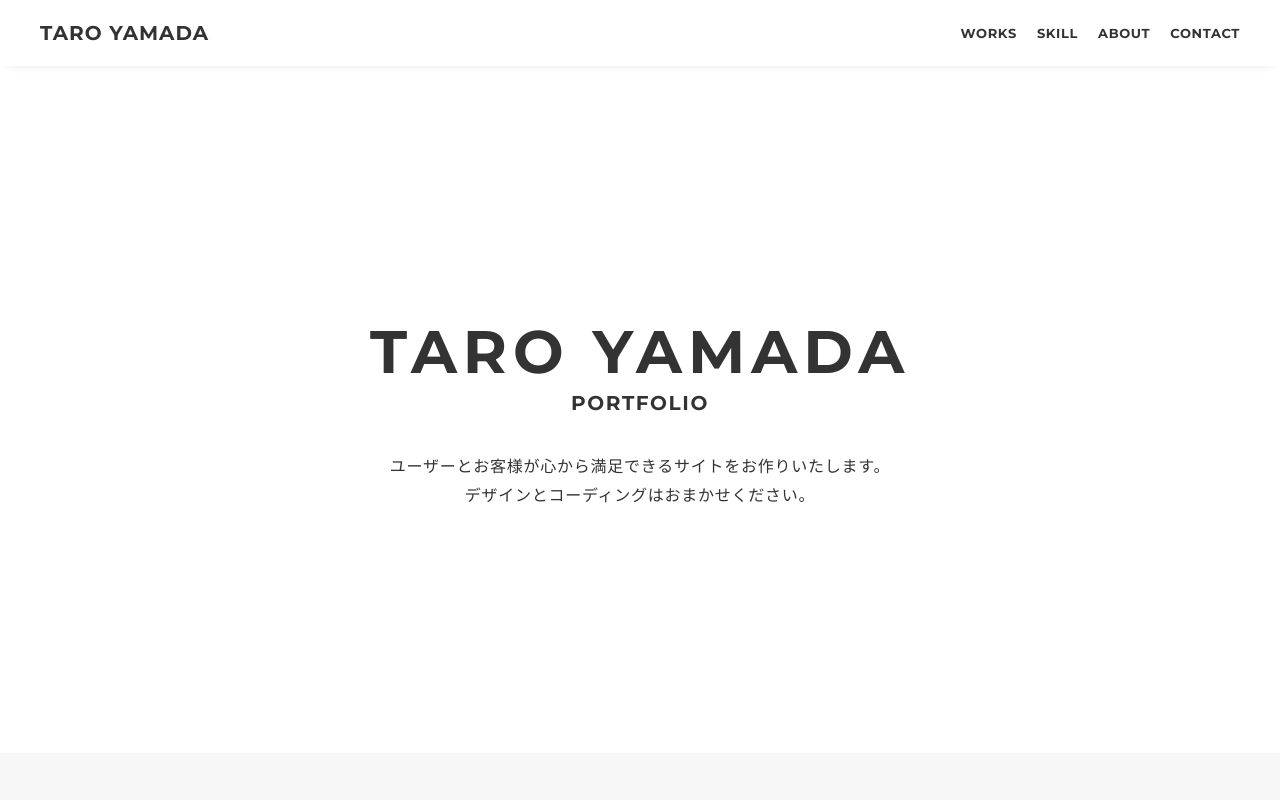
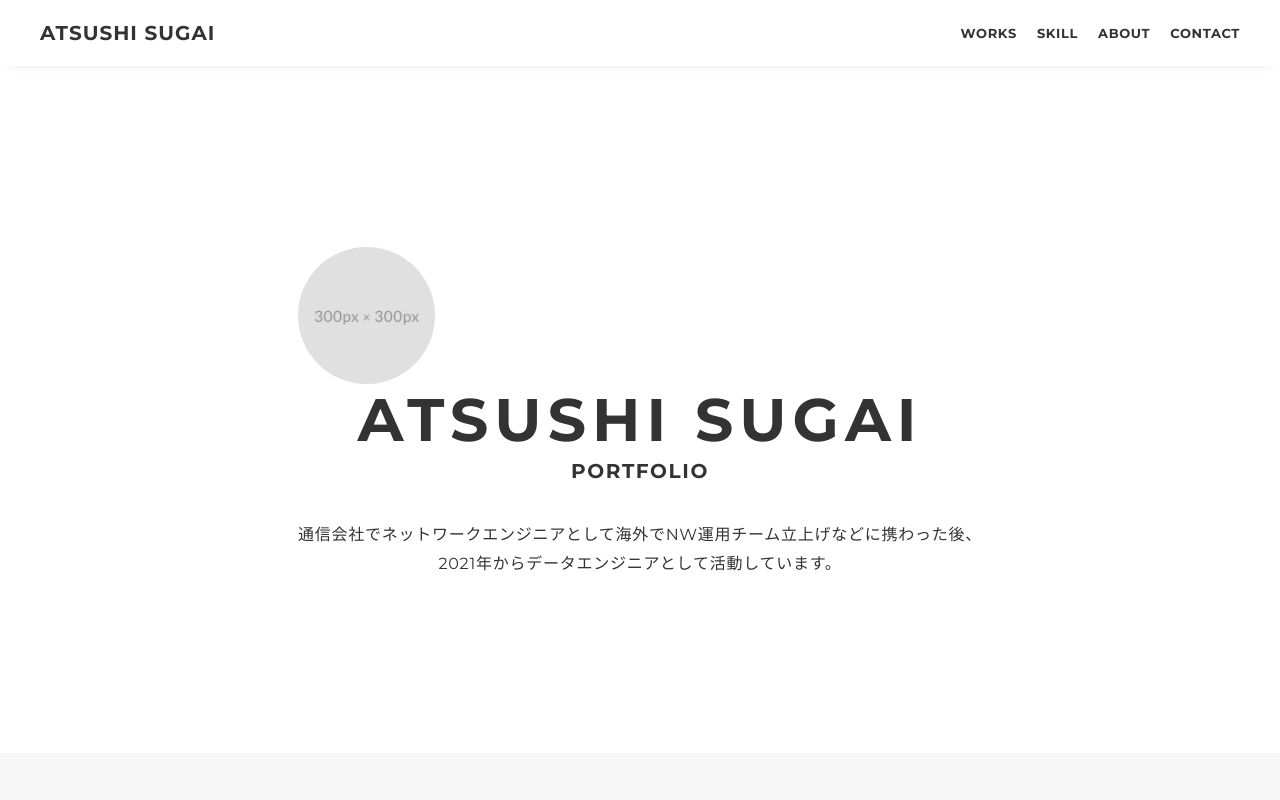
Before and after one commit to Atsushi141/portfolio, a plain HTML site: page index.html in a window 1280 px wide. Shown: the top 800 px of the page. Drawn offline with nearby package versions, Linux system fonts and the light colour scheme.

Commit message:
index.html修正

```diff
--- a/index.html
+++ b/index.html
@@ -26,7 +26,7 @@
     <header class="header ">
       <div class="container">
         <h1 class="header-logo">
-          <a href=".">TARO YAMADA</a>
+          <a href=".">ATSUSHI SUGAI</a>
         </h1>
         <nav class="gnav">
           <ul class="gnav-list">
@@ -45,11 +45,14 @@
       <!-- mv -->
       <div class="mv">
         <div class="mv-container">
-          <p class="mv-title">TARO YAMADA</p>
+          <p class="profile-img">
+            <img src="img/profile.jpg" alt="">
+          </p>
+          <p class="mv-title">ATSUSHI SUGAI</p>
           <p class="mv-subtitle">PORTFOLIO</p>
           <p class="mv-text">
-            ユーザーとお客様が心から満足できる<br class="sp-only">サイトをお作りいたします。<br>
-            デザインとコーディングは<br class="sp-only">おまかせください。<br>
+            通信会社でネットワークエンジニアとして海外でNW運用チーム立上げなどに携わった後、 <br>
+            2021年からデータエンジニアとして活動しています。<br>
           </p>
         </div>
       </div>
@@ -191,7 +194,7 @@
 
     <!-- footer -->
     <footer class="footer">
-      <div class="copyright">&copy;TARO YAMADA</div>
+      <div class="copyright">&copy;ATSUSHI SUGAI</div>
     </footer>
     <!-- /footer -->
 
```
